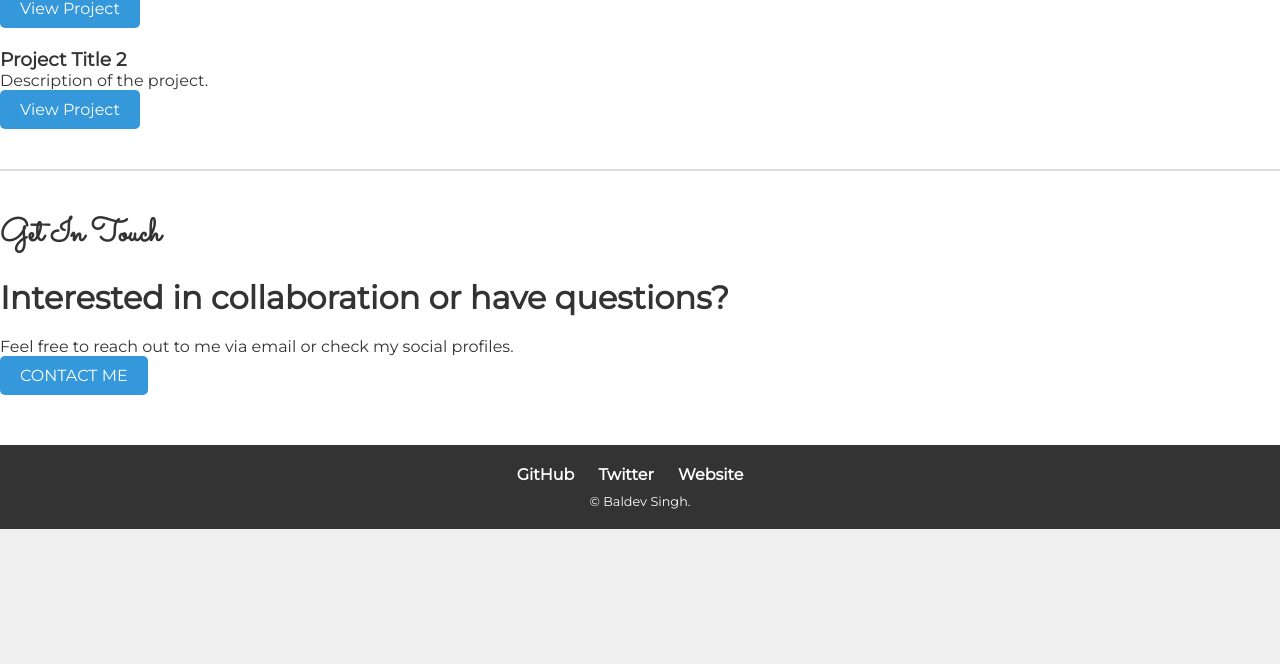
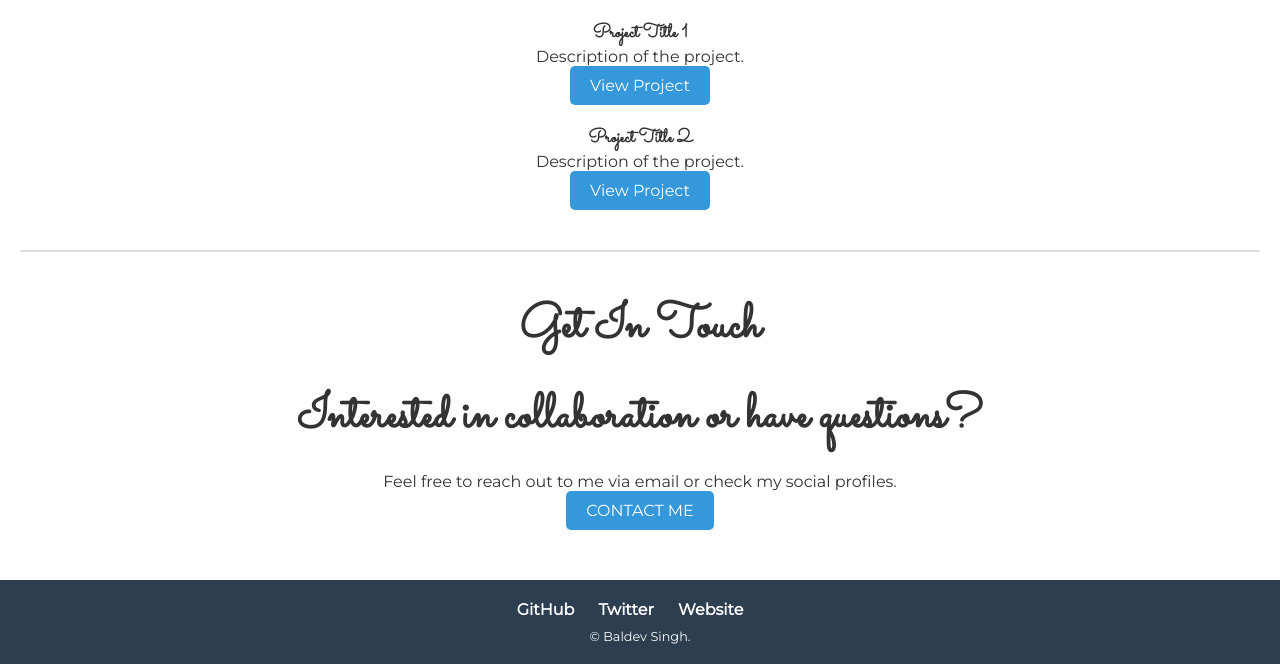
Before and after one commit to BaldevSingh01/CV, a plain HTML site: page index.html in a window 1280 px wide. Shown: the part 714-1378 px from the top of the page. Before the commit the page ends 1243 px from the top, so only its background shows below. Drawn offline with Linux system fonts and the light colour scheme; files that its build step writes are made by us from their sources.

Commit message:
Update styles.css
updated css

```diff
--- a/styles.css
+++ b/styles.css
@@ -7,7 +7,7 @@ body, h1, h2, h3, p {
 /* Global Styles */
 body {
   font-family: 'Montserrat', sans-serif;
-  background-color: #f0f0f0;
+  background-color: #f8f9fa; /* Light Gray Background */
   color: #333;
 }
 
@@ -44,24 +44,25 @@ body {
   transform: translateX(-50%);
 }
 
-h1, h2 {
+h1, h2, h3 {
   font-family: 'Sacramento', cursive;
 }
 
 h1 {
-  font-size: 3em;
+  font-size: 4em; /* Increased header size */
   margin-bottom: 10px;
 }
 
 h2 {
-  font-size: 2em;
-  margin-bottom: 30px;
+  font-size: 3em; /* Increased header size */
+  margin-bottom: 20px;
 }
 
 /* Middle Container Styles */
 .middle-container {
-  background-color: white;
-  padding: 50px 0;
+  background-color: #ffffff; /* White Background */
+  padding: 50px 20px; /* Increased padding */
+  text-align: center;
 }
 
 .profile img {
@@ -82,7 +83,7 @@ hr {
 
 /* Projects Container Styles */
 .projects h2 {
-  font-size: 2em;
+  font-size: 3em; /* Increased header size */
   margin-bottom: 30px;
 }
 
@@ -92,7 +93,7 @@ hr {
 
 /* Contact Me Container Styles */
 .contact-me h2, .contact-me h3 {
-  font-size: 2em;
+  font-size: 3em; /* Increased header size */
   margin-bottom: 20px;
 }
 
@@ -112,7 +113,7 @@ hr {
 
 /* Bottom Container Styles */
 .bottom-container {
-  background-color: #333;
+  background-color: #2c3e50; /* Darker Blue Background */
   color: white;
   padding: 20px 0;
   text-align: center;
```
